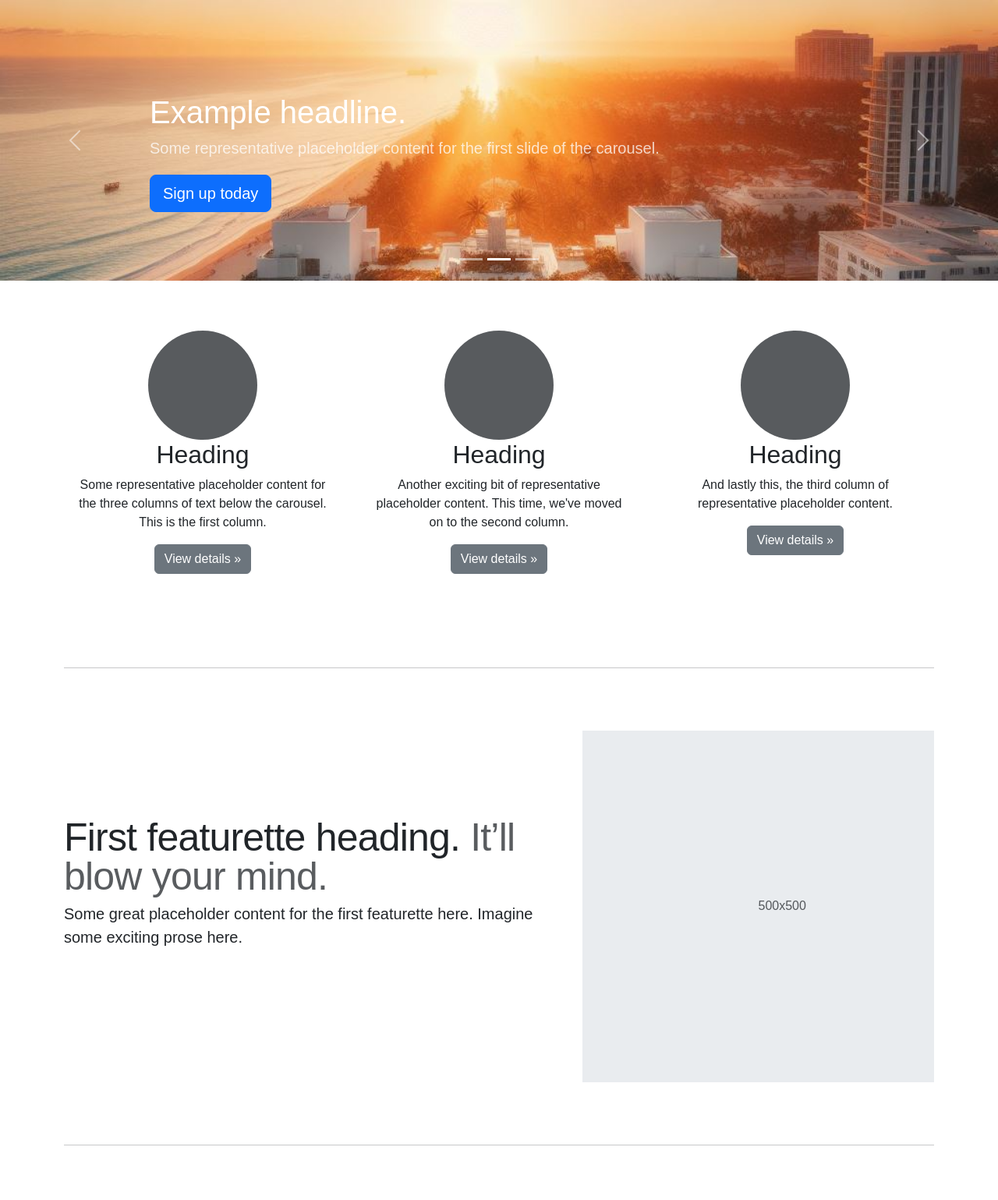
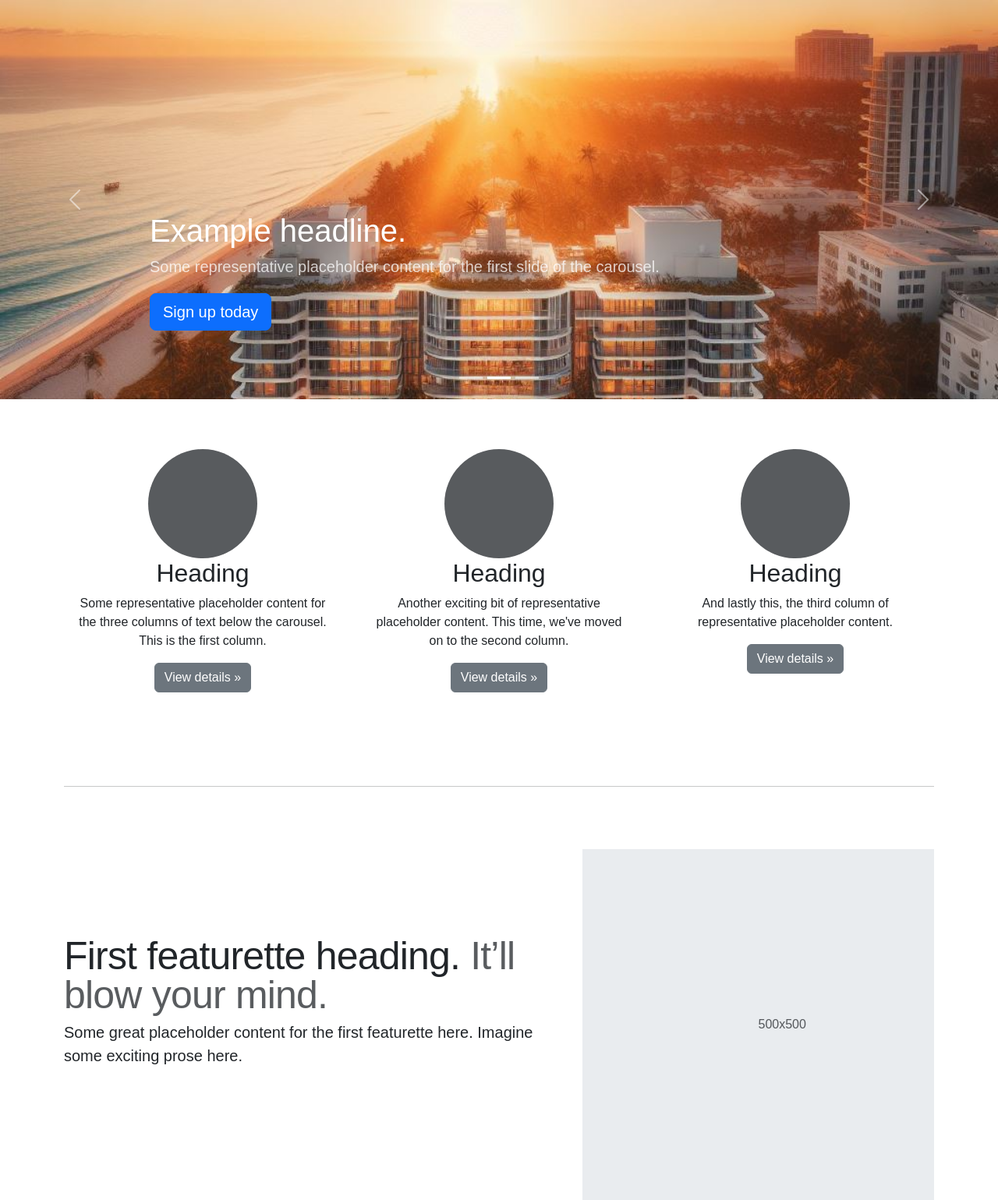
Before and after one commit to HeavenManySugar/booking-frontend, a Flask app: page / in a window 1280 px wide. Shown: the part 56-1595 px from the top of the page at 78% size. Run offline with Flask 3, Linux system fonts and the light colour scheme; some libraries are stand-ins or nearby versions.

Commit message:
fix RESPONSIVE CSS

```diff
--- a/Final/templates/index.html
+++ b/Final/templates/index.html
@@ -70,7 +70,7 @@ title%} {% block head %}
         }
 
         .carousel-item {
-            height: 45vh;
+            height: 32rem;
         }
     }
 
```
